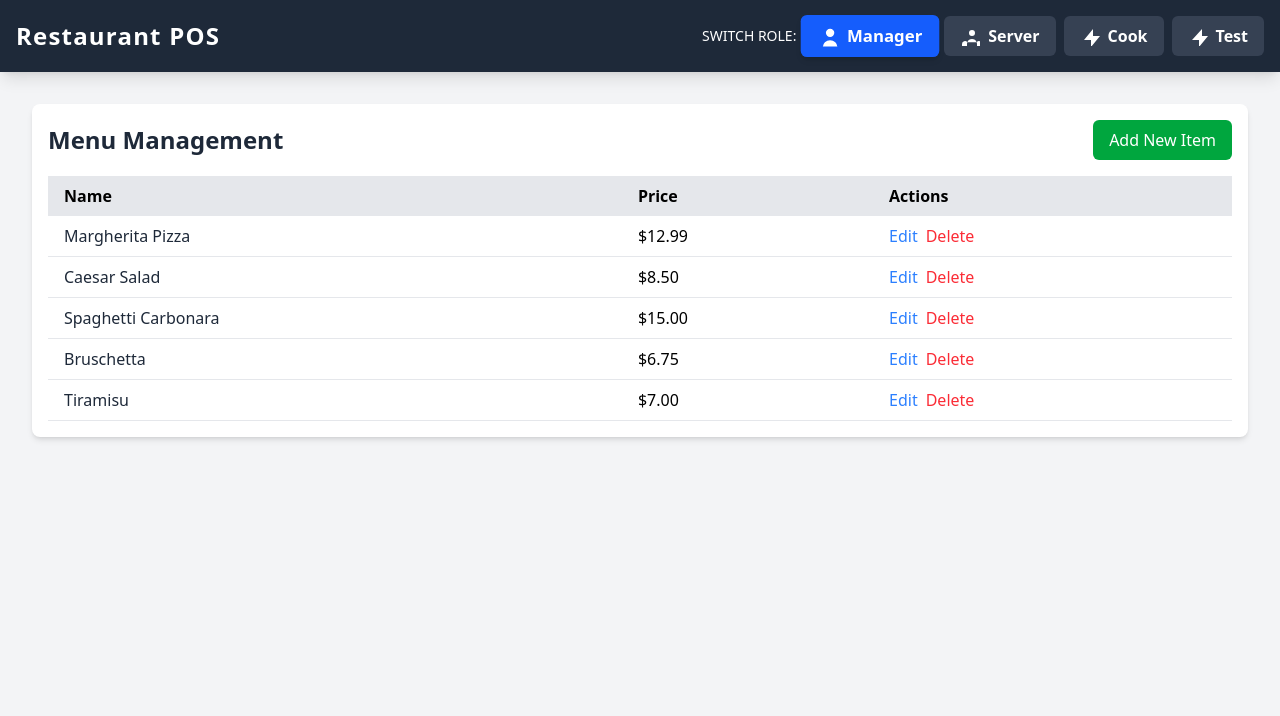
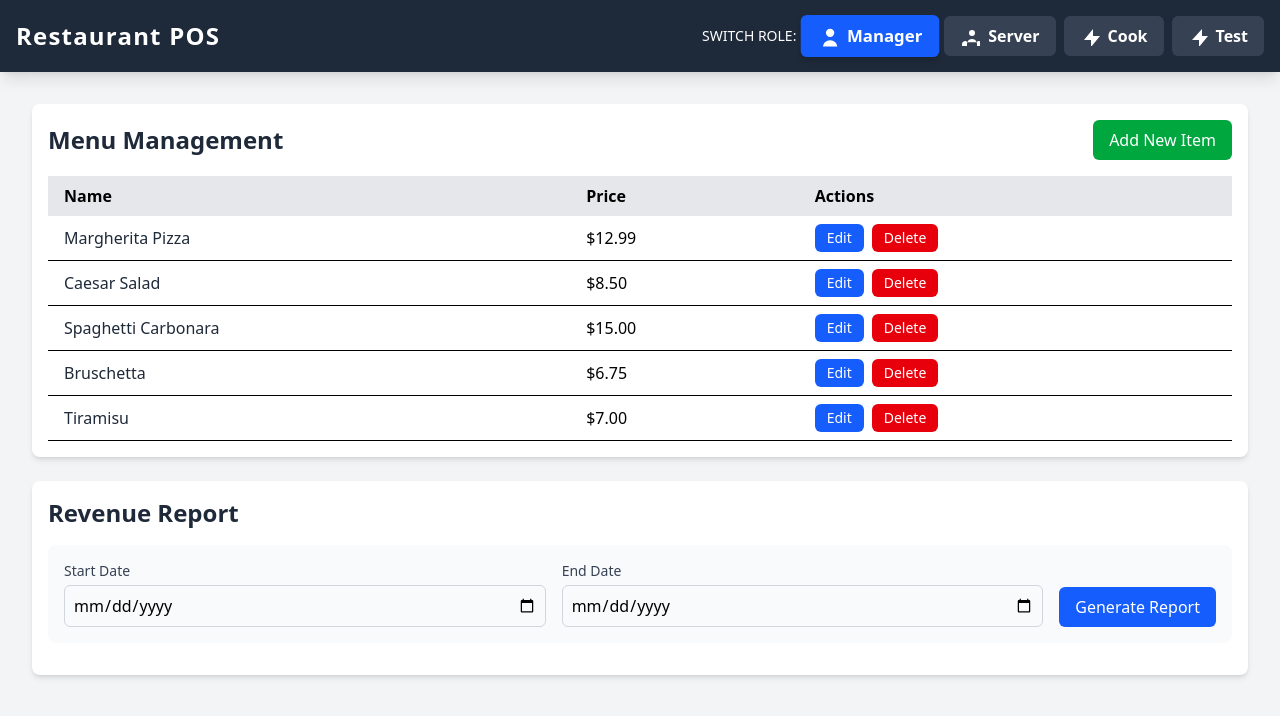
Before and after one commit to Ryan-100/SEN201_Restaurant_Management_System, a React (Vite) app: page /manager in a window 1280 px wide. Shown: the top 716 px of the page. Built offline with nearby package versions, Linux system fonts and the light colour scheme.

Commit message:
Add Report Generation and Modify Action Buttons

```diff
--- a/src/components/pages/manager/index.jsx
+++ b/src/components/pages/manager/index.jsx
@@ -11,11 +11,23 @@ import { useAppContext } from '../../../contexts/AppContext';
 import ModalManager from '../../ui/ModalManager';
 import MenuForm from '../../ui/MenuForm';
 
+// calculate the total for a single order's item
+const calculateOrderTotal = (items) => {
+  if (!Array.isArray(items)) {
+    return 0;
+  }
+  return items.reduce((total, item) => total + item.price * (item.quantity || 1), 0);
+};
+
 // main dashboard of the Manager
 const ManagerView = () => {
-  const {menu, addMenuItem, updateMenuItem, deleteMenuItem} = useAppContext();
+  const {menu, orders, addMenuItem, updateMenuItem, deleteMenuItem} = useAppContext();
   const [isModalOpen, setIsModalOpen] = useState(false);
   const [selectedItem, setSelectedItem] = useState(null);
+  const [startDate, setStartDate] = useState('');
+  const [endDate, setEndDate] = useState('');
+  const [reportData, setReportData] = useState(null);
+  const [summary, setSummary] = useState(null);
 
   const handleShowAddModal = () => {
     setSelectedItem(null);
@@ -45,7 +57,33 @@ const ManagerView = () => {
     }
   };
 
+  const handleGenerateReport = () => {
+    if (!startDate || !endDate) {
+      alert('Please select both a start and end date.');
+      return;
+    }
+    const start = new Date(startDate);
+    start.setHours(0, 0, 0, 0);
+    const end = new Date(endDate);
+    end.setHours(23, 59, 59, 999);
+
+    const filteredOrders = orders.filter(order =>
+      order.status === 'Paid' &&
+      order.paidAt &&
+      order.paidAt >= start.getTime() &&
+      order.paidAt <= end.getTime()
+    );
+
+    const totalRevenue = filteredOrders.reduce((total, order) => total + calculateOrderTotal(order.items), 0);
+    const totalOrders = filteredOrders.length;
+    setSummary({totalRevenue, totalOrders});
+    setReportData(filteredOrders);
+  };
+
   return (
+    <div className="space-y-6">
+
+      {/* Menu Management Section */}
       <div className="p-4 bg-white rounded-lg shadow-md">
         <div className="flex justify-between items-center mb-4">
           <h1 className="text-2xl font-bold text-gray-800">Menu Management</h1>
@@ -53,7 +91,6 @@ const ManagerView = () => {
             Add New Item
           </button>
         </div>
-
         <div className="overflow-x-auto">
           <table className="min-w-full bg-white">
             <thead className="bg-gray-200">
@@ -65,14 +102,14 @@ const ManagerView = () => {
             </thead>
             <tbody>
               {menu.map(item => (
-              <tr key={item.id} className="border-b border-gray-200 hover:bg-gray-50">
+                <tr key={item.id} className="border-b">
                   <td className="py-2 px-4 font-medium text-gray-800">{item.name}</td>
-                <td className="py-2 px-4">${item.price.toFixed(2)}</td>
+                  <td className="py-2 px-4">${parseFloat(item.price).toFixed(2)}</td>
                   <td className="py-2 px-4 space-x-2">
-                  <button onClick={() => handleShowEditModal(item)} className="text-blue-500 hover:underline">
+                    <button onClick={() => handleShowEditModal(item)} className="px-3 py-1 text-sm text-white bg-blue-600 rounded-md hover:bg-blue-700">
                       Edit
                     </button>
-                  <button onClick={() => handleDeleteItem(item.id, item.name)} className="text-red-500 hover:underline">
+                    <button onClick={() => handleDeleteItem(item.id, item.name)} className="px-3 py-1 text-sm text-white bg-red-600 rounded-md hover:bg-red-700">
                       Delete
                     </button>
                   </td>
@@ -81,14 +118,84 @@ const ManagerView = () => {
             </tbody>
           </table>
         </div>
+        <ModalManager isOpen={isModalOpen} onClose={handleCloseModal}>
+          <MenuForm onSubmit={handleFormSubmit} onClose={handleCloseModal} itemToEdit={selectedItem} />
+        </ModalManager>
+      </div>
 
-      <ModalManager isOpen={isModalOpen} onClose={handleCloseModal}>
-        <MenuForm
-          onSubmit={handleFormSubmit}
-          onClose={handleCloseModal}
-          itemToEdit={selectedItem}
+      {/* Report Generation Section */}
+      <div className="p-4 bg-white rounded-lg shadow-md">
+        <h1 className="text-2xl font-bold text-gray-800 mb-4">Revenue Report</h1>
+        <div className="flex flex-wrap items-center gap-4 p-4 mb-4 bg-gray-50 rounded-lg">
+          <div className="flex-1 min-w-[200px]">
+            <label htmlFor="start-date" className="block text-sm font-medium text-gray-700">Start Date</label>
+            <input
+              type="date"
+              id="start-date"
+              value={startDate}
+              onChange={(e) => setStartDate(e.target.value)}
+              className="mt-1 block w-full p-2 border border-gray-300 rounded-md"
             />
-      </ModalManager>
+          </div>
+          <div className="flex-1 min-w-[200px]">
+            <label htmlFor="end-date" className="block text-sm font-medium text-gray-700">End Date</label>
+            <input
+              type="date"
+              id="end-date"
+              value={endDate}
+              onChange={(e) => setEndDate(e.target.value)}
+              className="mt-1 block w-full p-2 border border-gray-300 rounded-md"
+            />
+          </div>
+          <div className="self-end">
+            <button onClick={handleGenerateReport} className="px-4 py-2 bg-blue-600 text-white rounded-md hover:bg-blue-700">
+              Generate Report
+            </button>
+          </div>
+        </div>
+
+        {summary && reportData && (
+          <div>
+            <div className="grid grid-cols-1 md:grid-cols-2 gap-4 mb-6">
+              <div className="bg-green-100 p-4 rounded-lg">
+                <h3 className="text-lg font-semibold text-green-800">Total Revenue</h3>
+                <p className="text-3xl font-bold text-green-900">${summary.totalRevenue.toFixed(2)}</p>
+              </div>
+              <div className="bg-indigo-100 p-4 rounded-lg">
+                <h3 className="text-lg font-semibold text-indigo-800">Total Orders Paid</h3>
+                <p className="text-3xl font-bold text-indigo-900">{summary.totalOrders}</p>
+              </div>
+            </div>
+            <h2 className="text-xl font-bold mb-2">Paid Orders</h2>
+            <div className="overflow-x-auto">
+              <table className="min-w-full bg-white">
+                <thead className="bg-gray-200">
+                  <tr>
+                    <th className="text-left py-2 px-4">Order ID</th>
+                    <th className="text-left py-2 px-4">Table</th>
+                    <th className="text-left py-2 px-4">Date Paid</th>
+                    <th className="text-left py-2 px-4">Total</th>
+                  </tr>
+                </thead>
+                <tbody>
+                  {reportData.length > 0 ? reportData.map(order => (
+                    <tr key={order.id} className="border-b">
+                      <td className="py-2 px-4 text-sm text-gray-600">{order.id}</td>
+                      <td className="py-2 px-4">{order.tableNumber}</td>
+                      <td className="py-2 px-4">{new Date(order.paidAt).toLocaleDateString()}</td>
+                      <td className="py-2 px-4 font-medium">${calculateOrderTotal(order.items).toFixed(2)}</td>
+                    </tr>
+                  )) : (
+                    <tr>
+                      <td colSpan="4" className="text-center py-4 text-gray-500">No paid orders found in this date range.</td>
+                    </tr>
+                  )}
+                </tbody>
+              </table>
+            </div>
+          </div>
+        )}
+      </div>
     </div>
   );
 };
```
Lines whose indentation alone changed are shown as unchanged.
